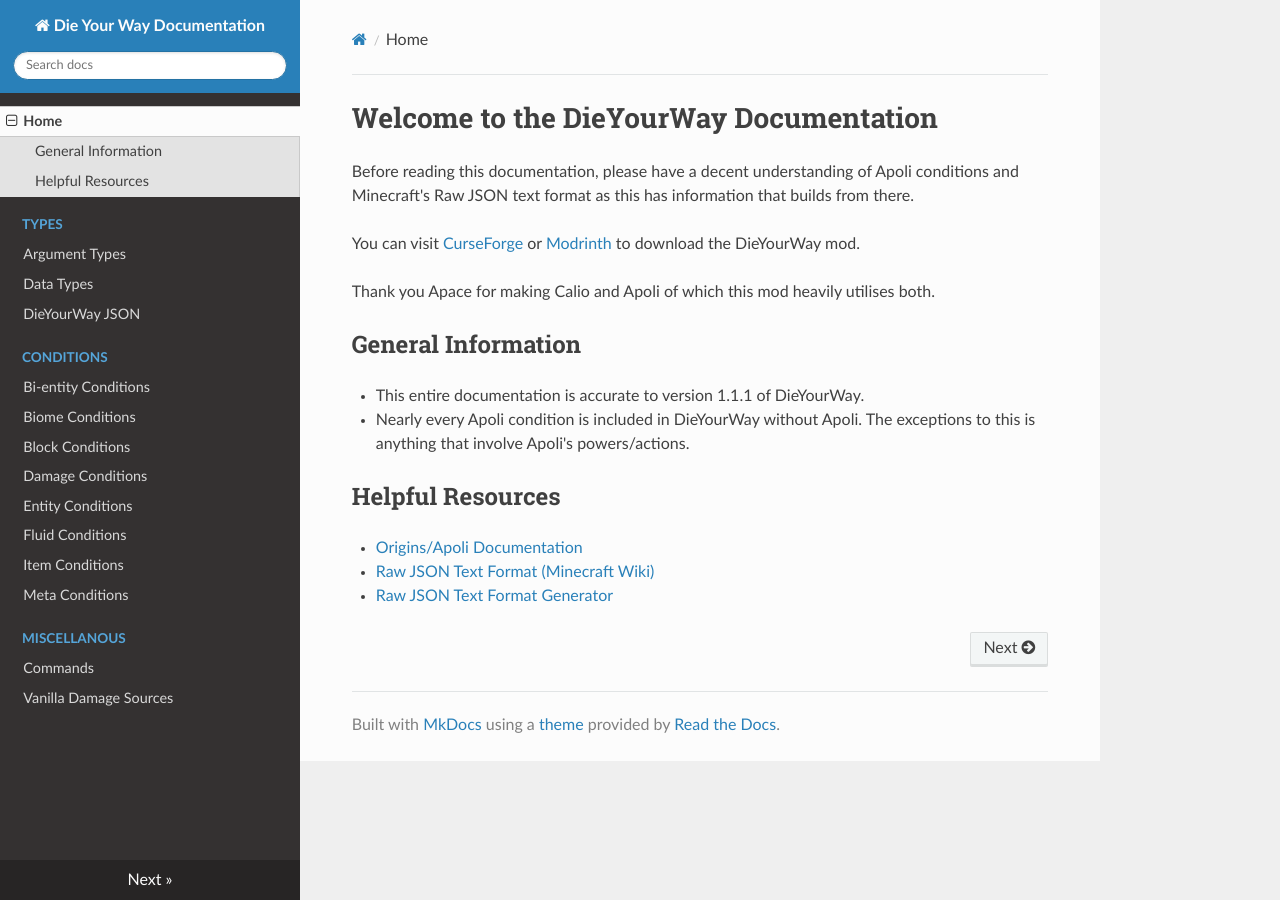
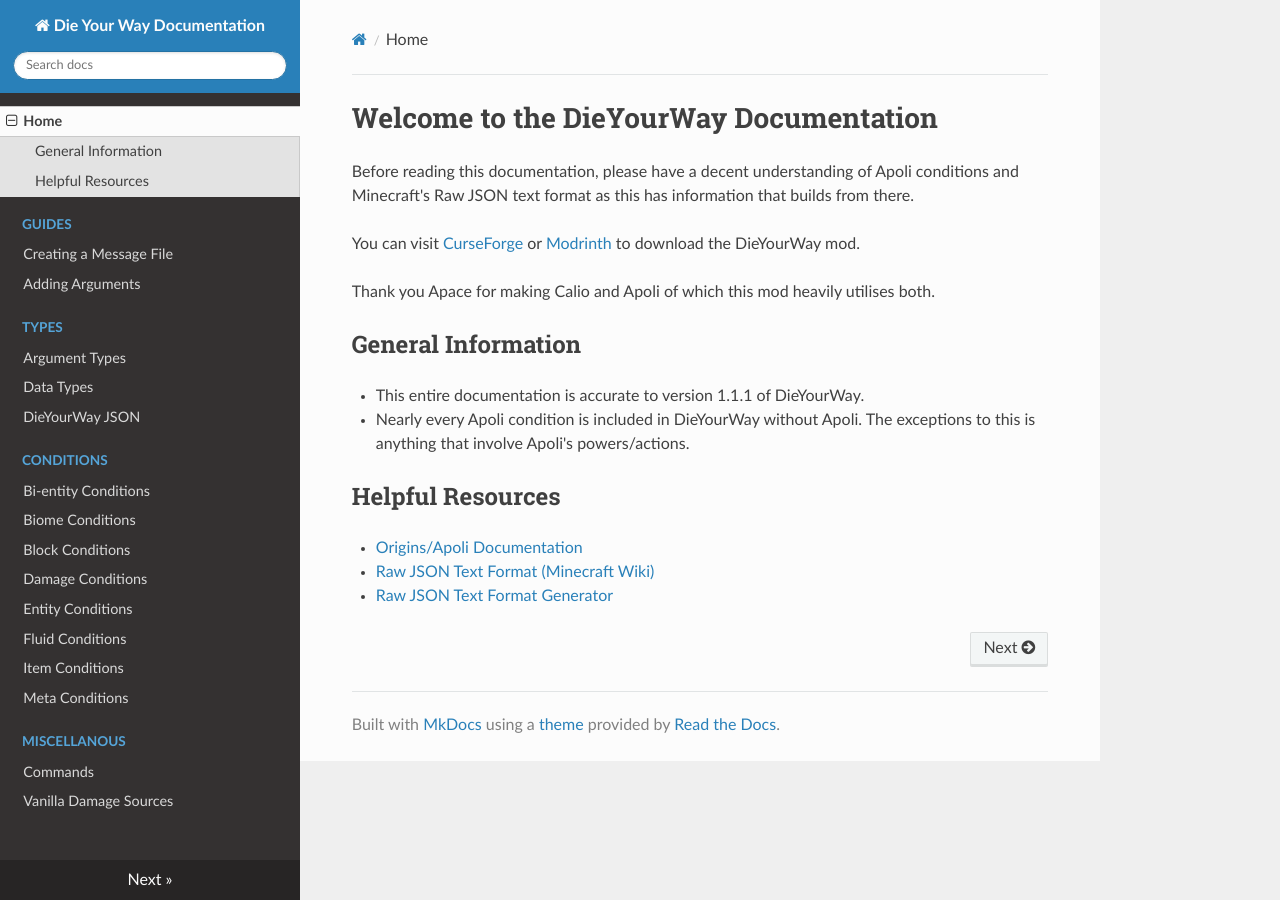
Before and after one commit to MerchantPug/dieyourway-docs, an MkDocs documentation site: the page built from docs/index.md, in a window 1280 px wide. Built offline with MkDocs 1.6.1, drawn with Linux system fonts in a browser that asks for light colours; nearby versions of some CDN libraries.

Commit message:
Added guides to navigation
- Added 2 guides to the navigation

```diff
--- a/mkdocs.yml
+++ b/mkdocs.yml
@@ -1,6 +1,9 @@
 site_name: Die Your Way Documentation
 nav:
   - Home: index.md
+  - Guides:
+    - Creating a Message File: guides/create_file.md
+    - Adding Arguments: guides/arguments.md
   - Types:
     - Argument Types: argument_types.md
     - Data Types: https://origins.readthedocs.io/en/latest/data_types/
```
